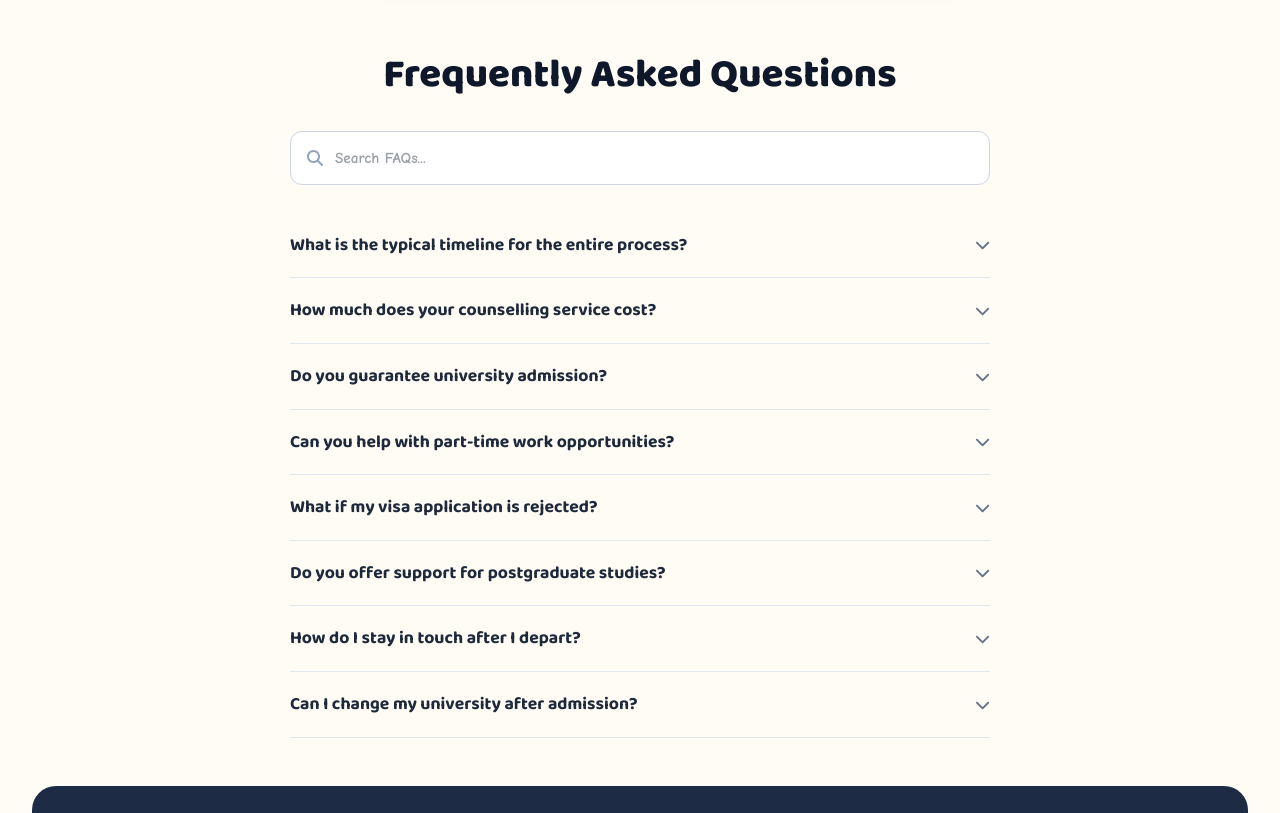
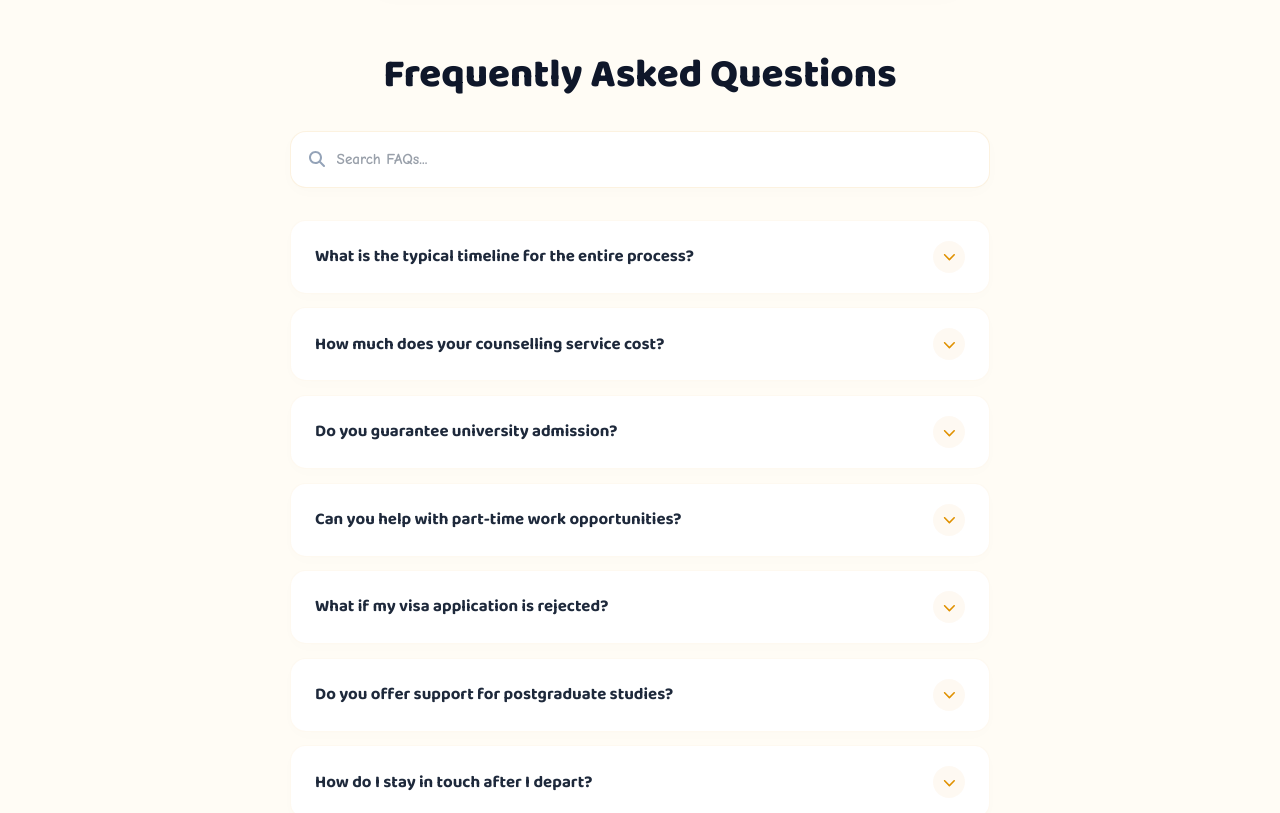
Before and after one commit to princeshiamofficial/Rowshanara-Edu, a Next.js app: page /services in a window 1280 px wide. Shown: the part 2320-3133 px from the top of the page. Built offline with nearby package versions, Linux system fonts and the light colour scheme.

Commit message:
design: modernize FAQ section with card layouts and hover effects

```diff
--- a/src/app/globals.css
+++ b/src/app/globals.css
@@ -1961,3 +1961,49 @@ button {
     height: 30px !important;
   }
 }
+
+.timeline-card:hover {
+  transform: translateY(-2px);
+  border-color: var(--primary) !important;
+  box-shadow: 0 12px 30px rgba(224, 145, 0, 0.06) !important;
+}
+
+.faq-card {
+  border-radius: 16px;
+  background: #ffffff;
+  border: 1px solid rgba(224, 145, 0, 0.06);
+  box-shadow: 0 4px 15px rgba(0, 0, 0, 0.01);
+  margin-bottom: 0.85rem;
+  transition: all 0.3s cubic-bezier(0.16, 1, 0.3, 1);
+  overflow: hidden;
+}
+
+.faq-card:hover {
+  transform: translateY(-2px);
+  border-color: rgba(224, 145, 0, 0.18) !important;
+  box-shadow: 0 12px 30px rgba(224, 145, 0, 0.04) !important;
+}
+
+.faq-card.open {
+  border-color: rgba(224, 145, 0, 0.25) !important;
+  background: linear-gradient(135deg, #ffffff 0%, #fffbf2 100%) !important;
+  box-shadow: 0 12px 32px rgba(224, 145, 0, 0.04) !important;
+}
+
+.faq-chevron-wrapper {
+  width: 32px;
+  height: 32px;
+  border-radius: 50%;
+  background: rgba(224, 145, 0, 0.05);
+  color: var(--primary);
+  display: flex;
+  align-items: center;
+  justify-content: center;
+  transition: all 0.3s cubic-bezier(0.16, 1, 0.3, 1);
+}
+
+.faq-card.open .faq-chevron-wrapper {
+  background: var(--primary);
+  color: #ffffff;
+  transform: rotate(180deg);
+}
--- a/src/components/services/FAQ.tsx
+++ b/src/components/services/FAQ.tsx
@@ -65,19 +65,19 @@ export default function FAQ() {
       {/* Minimal Search Bar */}
       <div style={{
         maxWidth: "700px",
-        margin: "0 auto 1.75rem auto",
+        margin: "0 auto 2rem auto",
         position: "relative",
-        borderRadius: "12px",
-        border: isSearchFocused ? "1px solid var(--primary)" : "1px solid #cbd5e1",
-        boxShadow: isSearchFocused ? "0 4px 12px rgba(224, 145, 0, 0.08)" : "none",
-        transition: "all 0.2s ease",
+        borderRadius: "16px",
+        border: isSearchFocused ? "1.5px solid var(--primary)" : "1px solid rgba(224, 145, 0, 0.12)",
+        boxShadow: isSearchFocused ? "0 12px 30px rgba(224, 145, 0, 0.08)" : "0 4px 15px rgba(0, 0, 0, 0.015)",
+        transition: "all 0.3s cubic-bezier(0.16, 1, 0.3, 1)",
         background: "#ffffff",
         display: "flex",
         alignItems: "center"
       }}>
         <FaMagnifyingGlass style={{
           position: "absolute",
-          left: "1rem",
+          left: "1.1rem",
           color: isSearchFocused ? "var(--primary)" : "#94a3b8",
           fontSize: "1rem",
           transition: "color 0.2s"
@@ -91,8 +91,8 @@ export default function FAQ() {
           onBlur={() => setIsSearchFocused(false)}
           style={{
             width: "100%",
-            padding: "0.85rem 1rem 0.85rem 2.75rem",
-            borderRadius: "12px",
+            padding: "0.95rem 1rem 0.95rem 2.85rem",
+            borderRadius: "16px",
             border: "none",
             fontSize: "0.95rem",
             outline: "none",
@@ -117,18 +117,14 @@ export default function FAQ() {
             return (
               <div
                 key={index}
-                style={{
-                  borderBottom: "1px solid #e2e8f0",
-                  background: "transparent",
-                  transition: "all 0.2s ease"
-                }}
+                className={`faq-card ${isOpen ? "open" : ""}`}
               >
                 {/* Question header */}
                 <button
                   onClick={() => setOpenIndex(isOpen ? null : index)}
                   style={{
                     width: "100%",
-                    padding: "1.25rem 0",
+                    padding: "1.25rem 1.5rem",
                     display: "flex",
                     justifyContent: "space-between",
                     alignItems: "center",
@@ -140,7 +136,7 @@ export default function FAQ() {
                 >
                   <span style={{
                     fontWeight: 700,
-                    fontSize: "1.1rem",
+                    fontSize: "1.05rem",
                     color: isOpen ? "var(--primary)" : "#1e293b",
                     fontFamily: "'Baloo 2', cursive",
                     lineHeight: 1.4,
@@ -149,19 +145,10 @@ export default function FAQ() {
                     {faq.q}
                   </span>
 
-                  {/* Minimal Chevron */}
-                  <span style={{
-                    color: isOpen ? "var(--primary)" : "#64748b",
-                    fontSize: "0.95rem",
-                    marginLeft: "1.5rem",
-                    flexShrink: 0,
-                    display: "flex",
-                    alignItems: "center",
-                    transition: "transform 0.2s ease",
-                    transform: isOpen ? "rotate(180deg)" : "rotate(0deg)"
-                  }}>
-                    <FaChevronDown />
-                  </span>
+                  {/* Chevron in wrapper */}
+                  <div className="faq-chevron-wrapper">
+                    <FaChevronDown style={{ fontSize: "0.8rem" }} />
+                  </div>
                 </button>
 
                 {/* Answer content */}
@@ -172,9 +159,9 @@ export default function FAQ() {
                   background: "transparent"
                 }}>
                   <p style={{
-                    padding: "0 0 1.25rem 0",
+                    padding: "0 1.5rem 1.25rem 1.5rem",
                     margin: 0,
-                    fontSize: "0.95rem",
+                    fontSize: "0.925rem",
                     color: "#475569",
                     lineHeight: 1.6,
                     fontFamily: "'Comic Neue', cursive"
```
